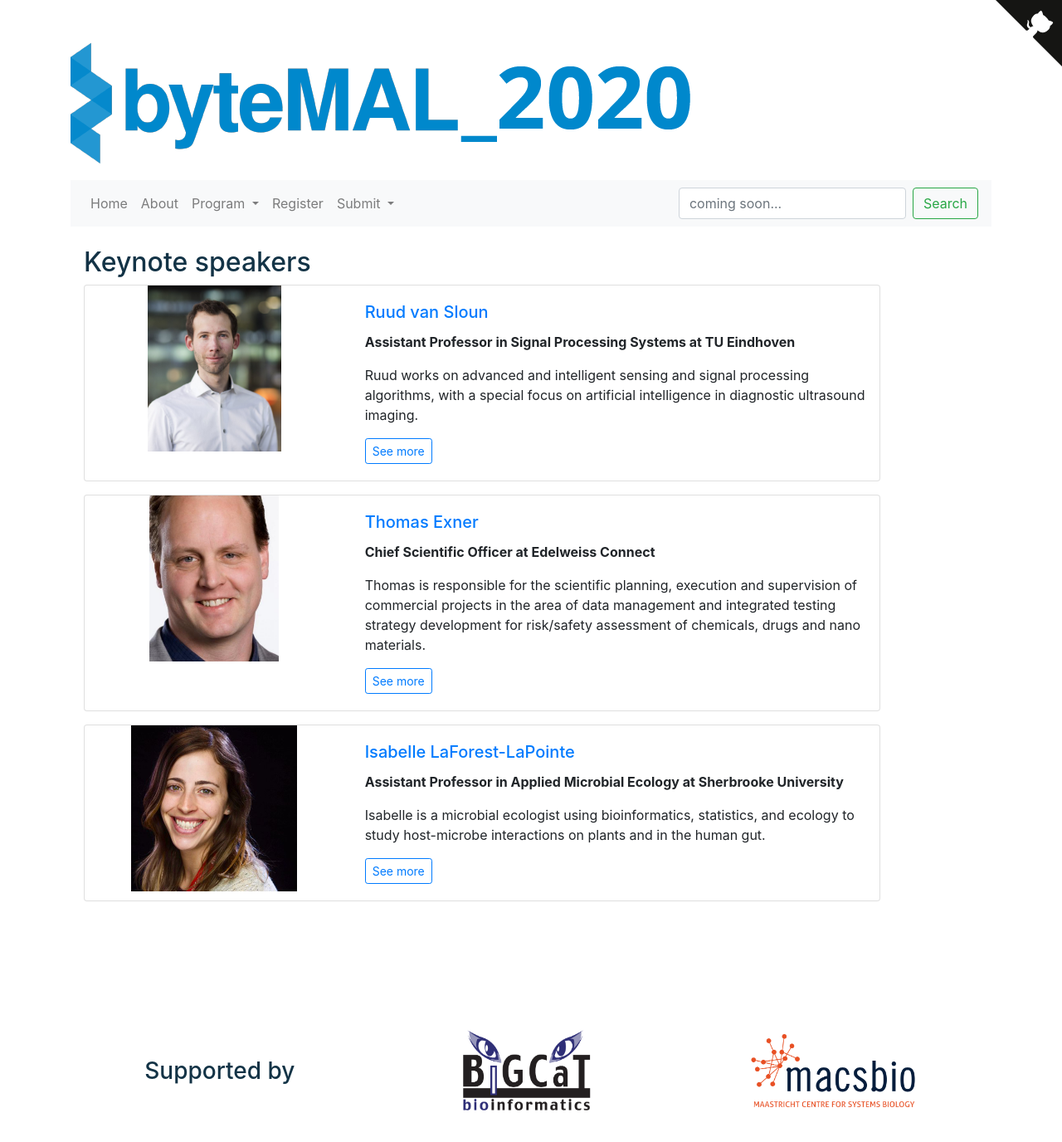
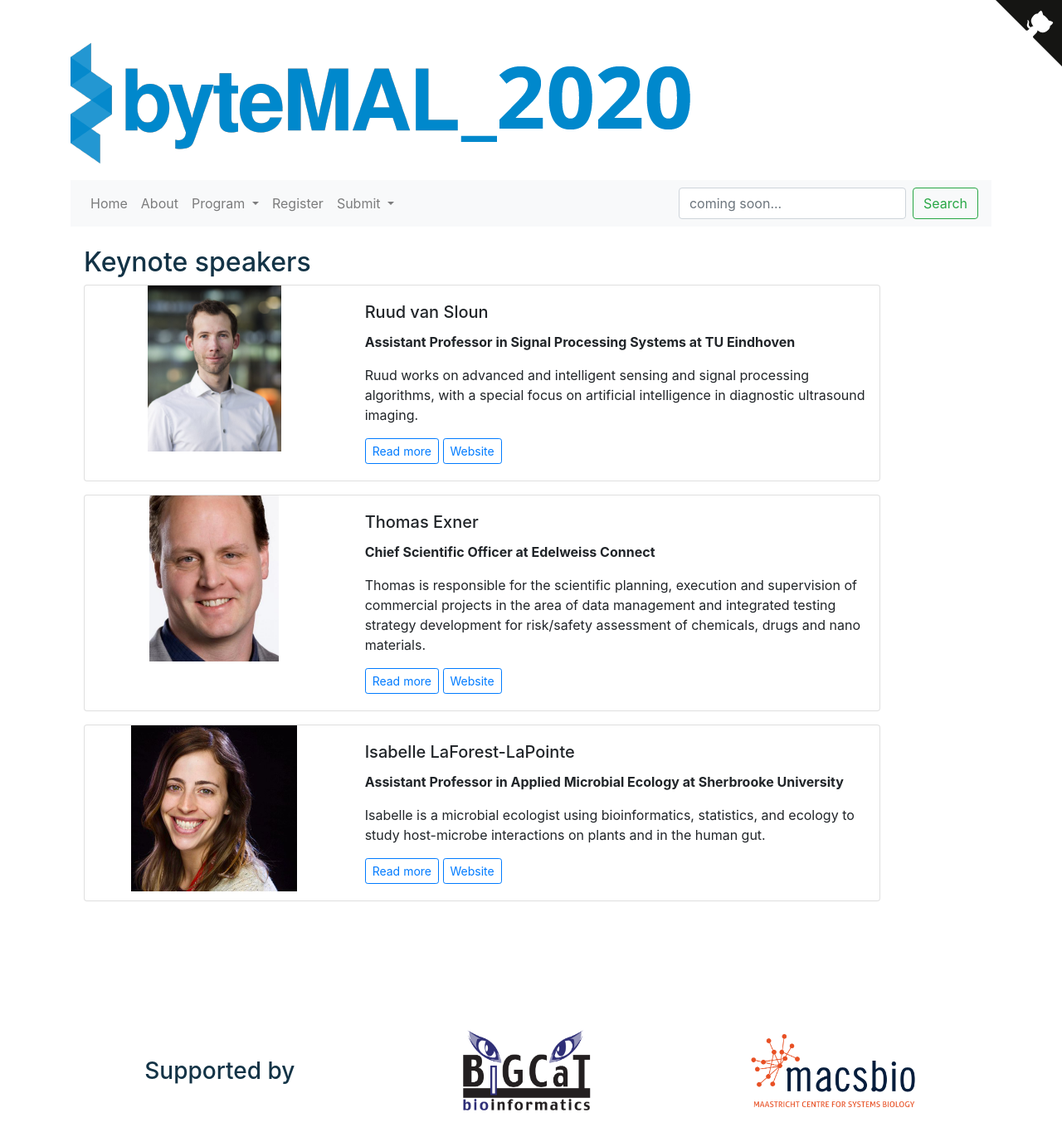
Before and after one commit to bytemal/bytemal-2020, a Jekyll site: the page built from _pages/keynotes.md, in a window 1280 px wide. Shown: the whole page at 83% size. Built offline with Jekyll 4.4.1, drawn with Linux system fonts in a browser that asks for light colours.

Commit message:
keynote card websites as buttons

```diff
--- a/_pages/keynotes.md
+++ b/_pages/keynotes.md
@@ -9,16 +9,15 @@ layout:    default
 <div class="card mb-3" style="max-width: 960px;">
   <div class="row no-gutters">
     <div class="col-md-4">
-      <img src="/bytemal-2020/images/ruud.jpg" class="card-img rounded-lg" alt="Ruud van Sloun">
+      <img src="/bytemal-2020/images/ruud.jpg" class="card-img rounded-lg my-auto" alt="Ruud van Sloun">
     </div>
     <div class="col-md-8">
       <div class="card-body">
-        <h5 class="card-title"><a href="https://www.tue.nl/en/research/researchers/ruud-van-sloun/">Ruud van Sloun</a></h5>
+        <h5 class="card-title">Ruud van Sloun</h5>
         <p class="card-text font-weight-bold">Assistant Professor in Signal Processing Systems at TU Eindhoven</p>
         <p class="card-text">Ruud works on advanced and intelligent sensing and signal processing algorithms, with a special focus on artificial intelligence in diagnostic ultrasound imaging.</p>
-        <button type="button" class="btn btn-outline-primary btn-sm" data-toggle="modal" data-target="#ruudModal">
-        See more
-        </button>
+        <button type="button" class="btn btn-outline-primary btn-sm" data-toggle="modal" data-target="#ruudModal">Read more</button>
+        <button type="button" class="btn btn-outline-primary btn-sm"><a href="https://www.tue.nl/en/research/researchers/ruud-van-sloun/">Website</a></button>
       </div>
     </div>
   </div>
@@ -27,16 +26,15 @@ layout:    default
 <div class="card mb-3" style="max-width: 960px;">
   <div class="row no-gutters">
     <div class="col-md-4">
-      <img src="/bytemal-2020/images/thomas.jpg" class="card-img rounded-lg" alt="Thomas Exner">
+      <img src="/bytemal-2020/images/thomas.jpg" class="card-img rounded-lg my-auto" alt="Thomas Exner">
     </div>
     <div class="col-md-8">
       <div class="card-body">
-        <h5 class="card-title"><a href="https://www.edelweissconnect.com/team-dc/thomas-exner">Thomas Exner</a></h5>
+        <h5 class="card-title">Thomas Exner</h5>
         <p class="card-text font-weight-bold">Chief Scientific Officer at Edelweiss Connect</p>
         <p class="card-text">Thomas is responsible for the scientific planning, execution and supervision of commercial projects in the area of data management and integrated testing strategy development for risk/safety assessment of chemicals, drugs and nano materials.</p>
-        <button type="button" class="btn btn-outline-primary btn-sm" data-toggle="modal" data-target="#thomasModal">
-        See more
-        </button>
+        <button type="button" class="btn btn-outline-primary btn-sm" data-toggle="modal" data-target="#thomasModal">Read more</button>
+        <button type="button" class="btn btn-outline-primary btn-sm"><a href="https://www.edelweissconnect.com/team-dc/thomas-exner">Website</a></button>
       </div>
     </div>
   </div>
@@ -45,16 +43,15 @@ layout:    default
 <div class="card mb-3" style="max-width: 960px;">
   <div class="row no-gutters">
     <div class="col-md-4">
-      <img src="/bytemal-2020/images/isabelle.jpg" class="card-img rounded-lg" alt="Isabelle Laforest-Lapointe">
+      <img src="/bytemal-2020/images/isabelle.jpg" class="card-img rounded-lg my-auto" alt="Isabelle Laforest-Lapointe">
     </div>
     <div class="col-md-8">
       <div class="card-body">
-        <h5 class="card-title"><a href="https://isabellelaforestlapointe.wordpress.com/">Isabelle LaForest-LaPointe</a></h5>
+        <h5 class="card-title">Isabelle LaForest-LaPointe</h5>
         <p class="card-text font-weight-bold">Assistant Professor in Applied Microbial Ecology at Sherbrooke University</p>
         <p class="card-text">Isabelle is a microbial ecologist using bioinformatics, statistics, and ecology to study host-microbe interactions on plants and in the human gut.</p>
-        <button type="button" class="btn btn-outline-primary btn-sm" data-toggle="modal" data-target="#isabelleModal">
-        See more
-        </button>
+                <button type="button" class="btn btn-outline-primary btn-sm" data-toggle="modal" data-target="#isabelleModal">Read more</button>
+        <button type="button" class="btn btn-outline-primary btn-sm"><a href="https://isabellelaforestlapointe.wordpress.com/">Website</a></button>
       </div>
     </div>
   </div>
--- a/index.html
+++ b/index.html
@@ -24,7 +24,7 @@ title: ByteMAL 2020 Online
   <div class="card">
     <img src="/bytemal-2020/images/lightbulb-icon.png" class="card-img-top px-4 py-1" alt="inspiration-icon">
     <div class="card-body">
-      <h5 class="card-title"><a href="/bytemal-2020/program">Be inspired</a></h5>
+      <h5 class="card-title"><a href="/bytemal-2020/keynotes">Be inspired</a></h5>
       <p class="card-text">Attend keynote presentations by three top experts discussing a range of interesting topics</p>
     </div>
   </div>
```
